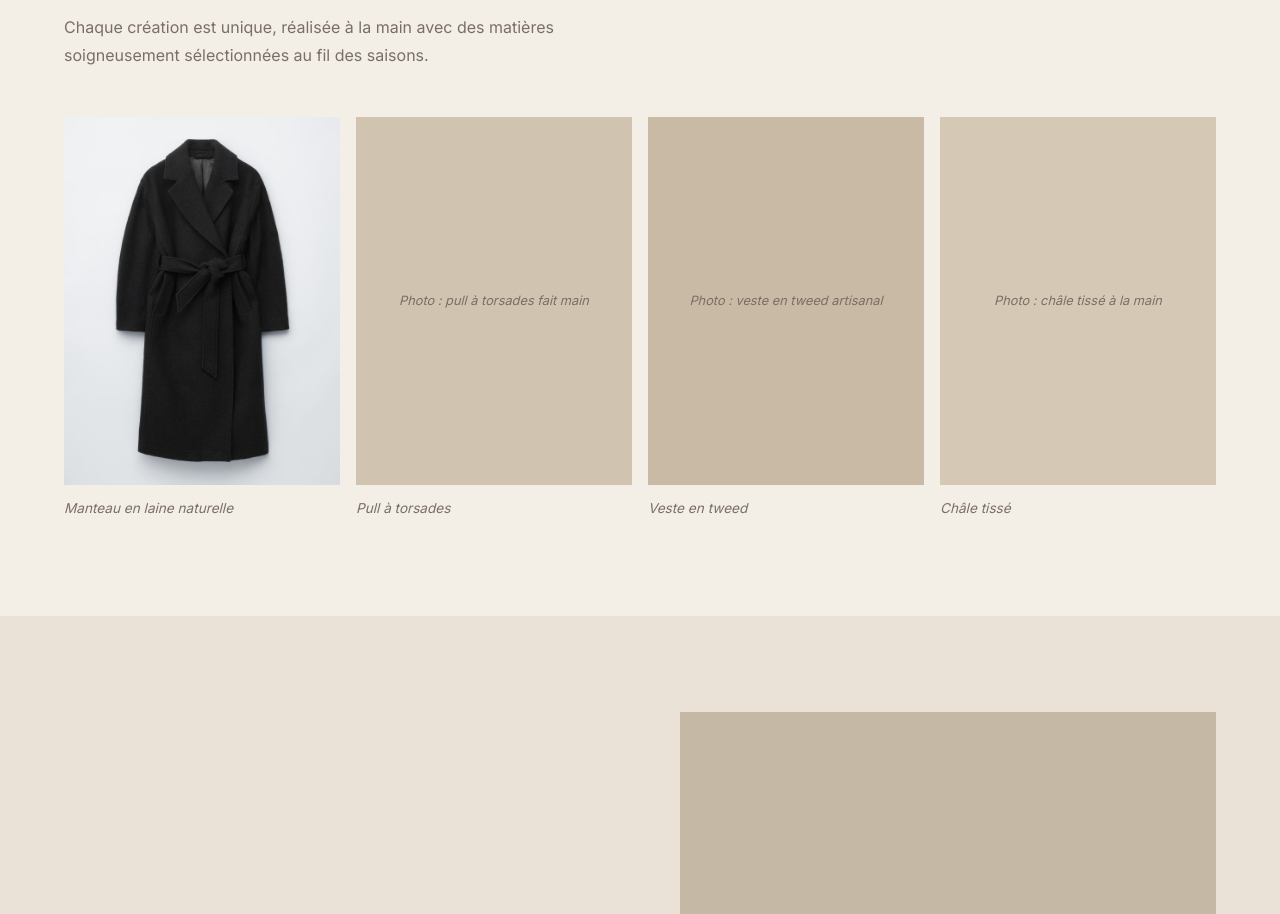
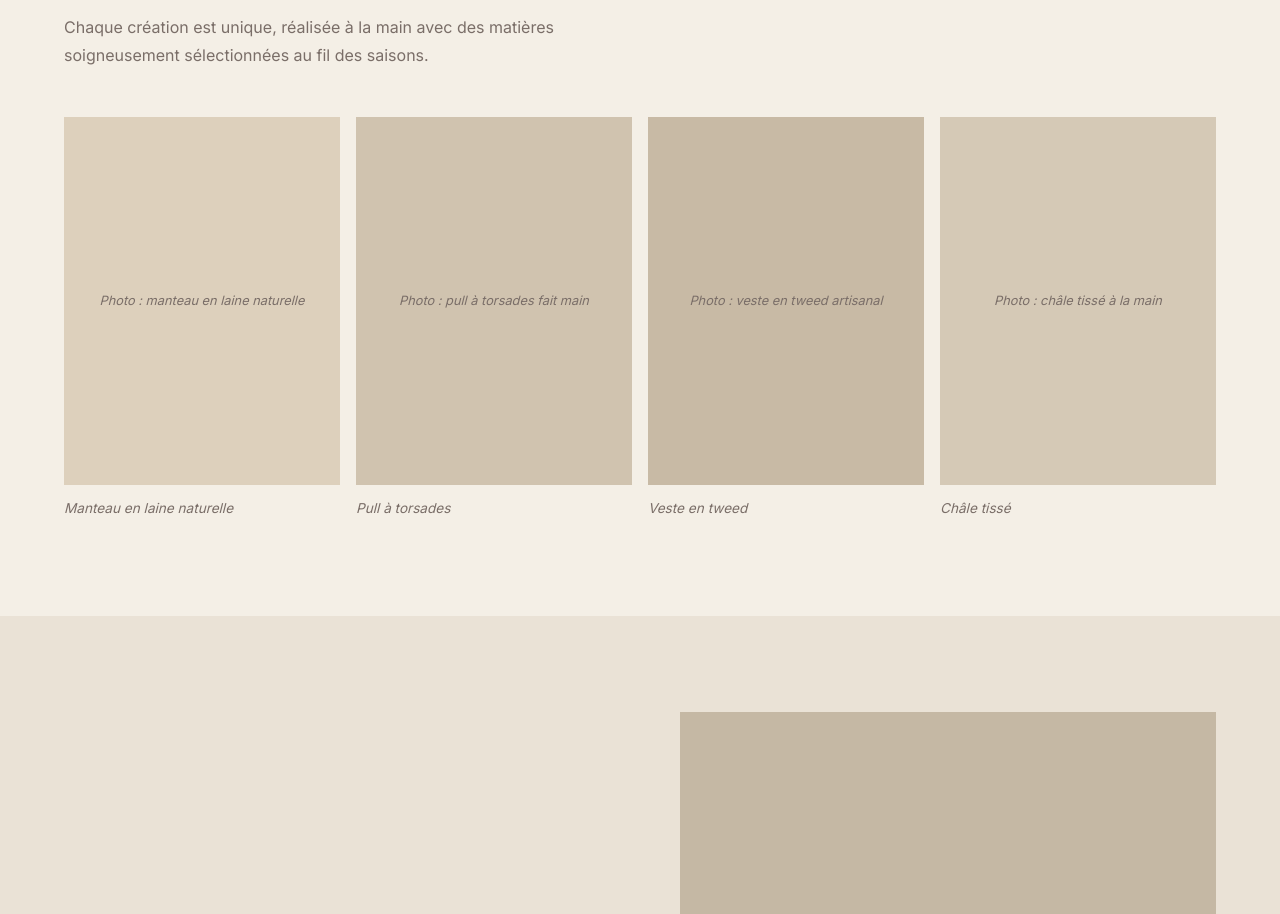
Before and after one commit to Artjaq/Projet_Magda, an Eleventy site: page src/index.njk in a window 1280 px wide. Shown: the part 927-1841 px from the top of the page. Built offline with nearby package versions, Linux system fonts and the light colour scheme; Eleventy itself is replaced by a stand-in of ours; files that its build step writes are made by us from their sources.

Commit message:
Update Pièce "01-manteau-laine" - Arthur Jaquier <arthurjaquier81@gmail.com> via DecapBridge

```diff
--- a/src/pieces/01-manteau-laine.md
+++ b/src/pieces/01-manteau-laine.md
@@ -1,6 +1,6 @@
 ---
 titre: Manteau en laine naturelle
-image: /uploads/4c35180605f11c9ba1216cd0639a768d0e837a83_xxl-1.jpg.avif
+image: ""
 description: "Photo : manteau en laine naturelle"
 ordre: 1
 ---
```
